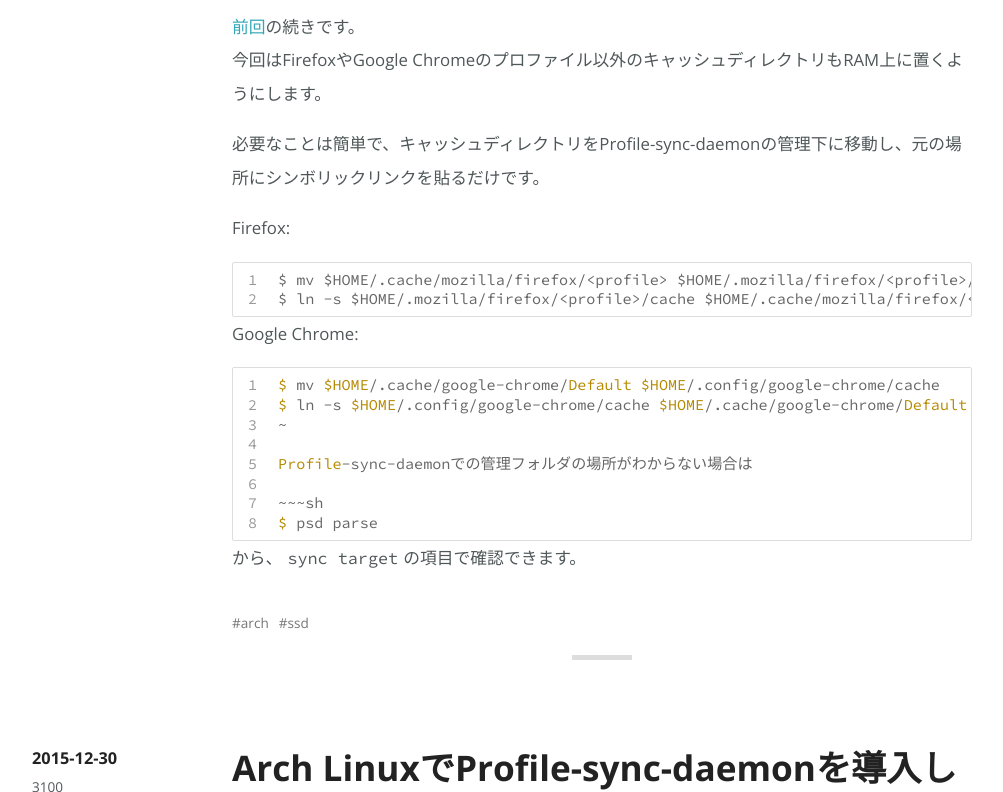
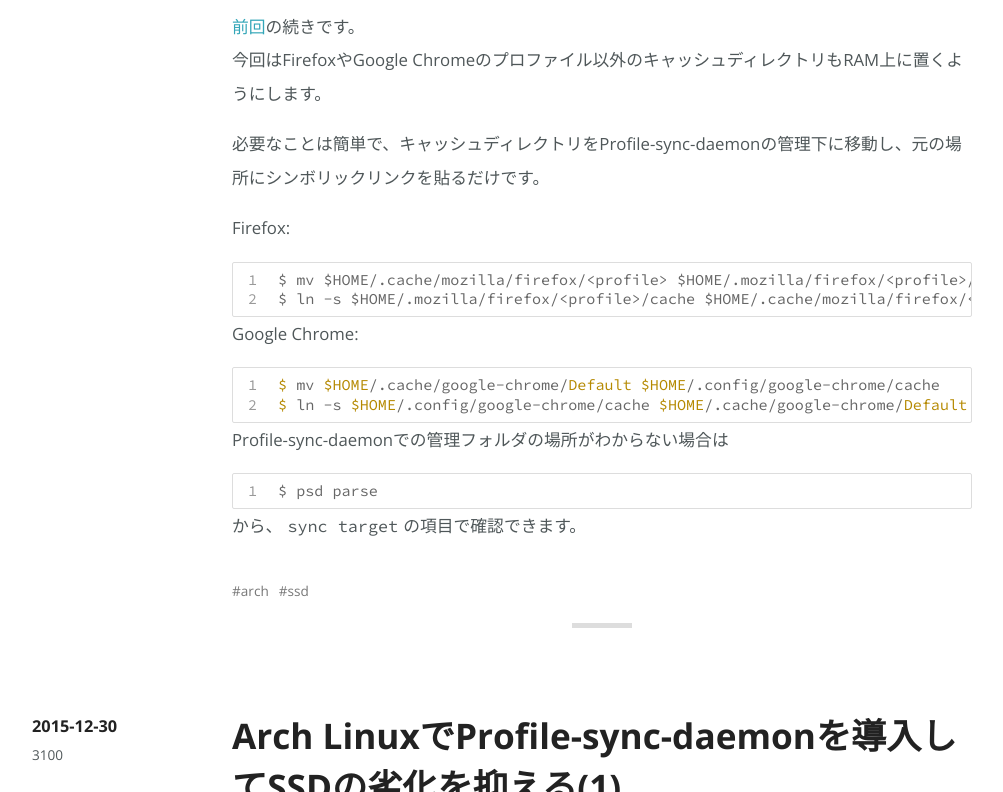
Before and after one commit to 3100/log, a plain HTML site: page index.html in a window 1280 px wide. Shown: the part 308-1100 px from the top of the page, without its empty margins (138-1141 px from the left). Drawn offline with nearby package versions, Linux system fonts and the light colour scheme.

Commit message:
Site updated: 2015-12-30 12:54:20

```diff
--- a/index.html
+++ b/index.html
@@ -76,7 +76,9 @@
 <p>Firefox:</p>
 <figure class="highlight"><table><tr><td class="gutter"><pre><span class="line">1</span><br><span class="line">2</span><br></pre></td><td class="code"><pre><span class="line">$ mv $HOME/.cache/mozilla/firefox/&lt;profile&gt; $HOME/.mozilla/firefox/&lt;profile&gt;/cache</span><br><span class="line">$ ln -s $HOME/.mozilla/firefox/&lt;profile&gt;/cache $HOME/.cache/mozilla/firefox/&lt;profile&gt;</span><br></pre></td></tr></table></figure>
 <p>Google Chrome:</p>
-<figure class="highlight rb"><table><tr><td class="gutter"><pre><span class="line">1</span><br><span class="line">2</span><br><span class="line">3</span><br><span class="line">4</span><br><span class="line">5</span><br><span class="line">6</span><br><span class="line">7</span><br><span class="line">8</span><br></pre></td><td class="code"><pre><span class="line"><span class="variable">$ </span>mv <span class="variable">$HOME</span>/.cache/google-chrome/<span class="constant">Default</span> <span class="variable">$HOME</span>/.config/google-chrome/cache</span><br><span class="line"><span class="variable">$ </span>ln -s <span class="variable">$HOME</span>/.config/google-chrome/cache <span class="variable">$HOME</span>/.cache/google-chrome/<span class="constant">Default</span></span><br><span class="line">~</span><br><span class="line"></span><br><span class="line"><span class="constant">Profile</span>-sync-daemonでの管理フォルダの場所がわからない場合は</span><br><span class="line"></span><br><span class="line">~~~sh</span><br><span class="line"><span class="variable">$ </span>psd parse</span><br></pre></td></tr></table></figure>
+<figure class="highlight rb"><table><tr><td class="gutter"><pre><span class="line">1</span><br><span class="line">2</span><br></pre></td><td class="code"><pre><span class="line"><span class="variable">$ </span>mv <span class="variable">$HOME</span>/.cache/google-chrome/<span class="constant">Default</span> <span class="variable">$HOME</span>/.config/google-chrome/cache</span><br><span class="line"><span class="variable">$ </span>ln -s <span class="variable">$HOME</span>/.config/google-chrome/cache <span class="variable">$HOME</span>/.cache/google-chrome/<span class="constant">Default</span></span><br></pre></td></tr></table></figure>
+<p>Profile-sync-daemonでの管理フォルダの場所がわからない場合は</p>
+<figure class="highlight sh"><table><tr><td class="gutter"><pre><span class="line">1</span><br></pre></td><td class="code"><pre><span class="line">$ psd parse</span><br></pre></td></tr></table></figure>
 <p>から、<code>sync target</code>の項目で確認できます。</p>
 
 
```
Also changed, not shown: 2015/12/30/arch-and-ssd-2/index.html (+4 -2 lines), atom.xml (+5 -3 lines).
